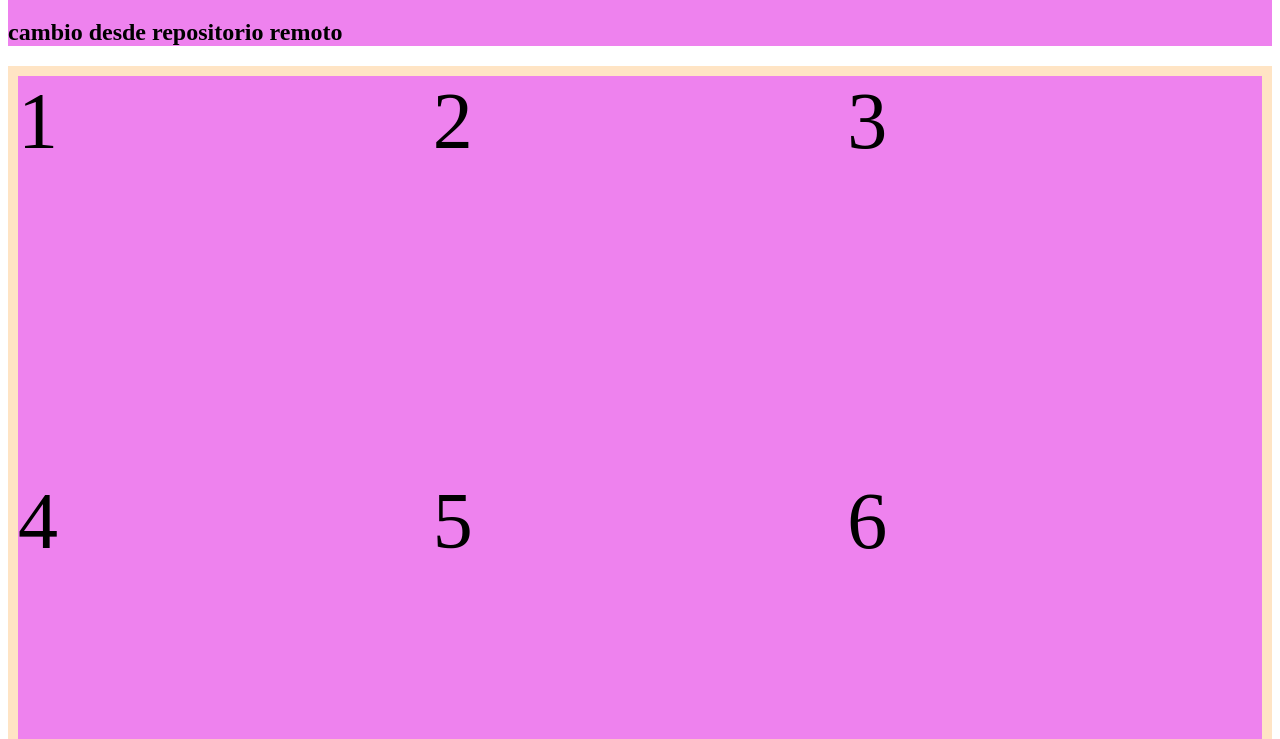
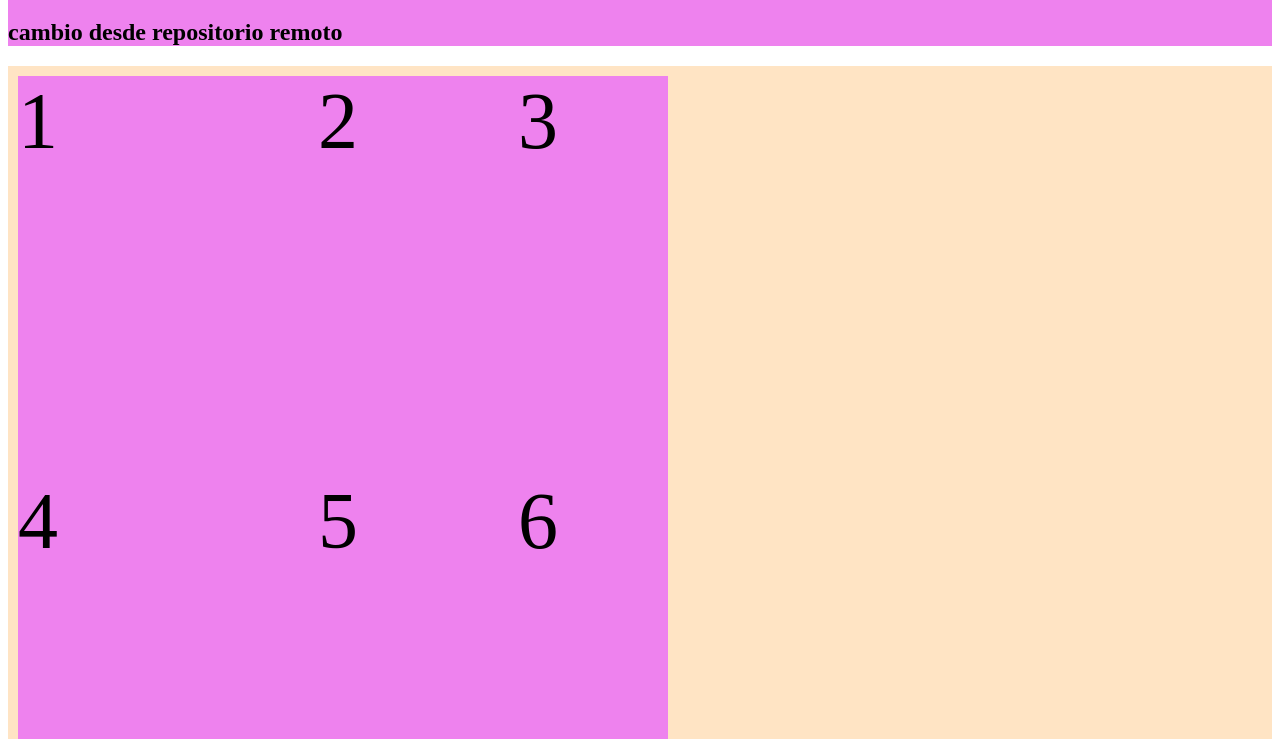
Before and after one commit to RizZhxrD/laboratorio_18, a plain HTML site: page index.html in a window 1280 px wide. Shown: the part 61-800 px from the top of the page. Drawn offline with Linux system fonts and the light colour scheme.

Commit message:
version 6

```diff
--- a/css/estilo.css
+++ b/css/estilo.css
@@ -4,7 +4,7 @@ main{
     padding: 10px;
     display: grid;
     background-color: bisque;
-    grid-template-columns: 1fr 1fr 1fr;
+    grid-template-columns: 300px 200px 150px;
     grid-template-rows: 1fr 1fr;
 }
 div{
```
